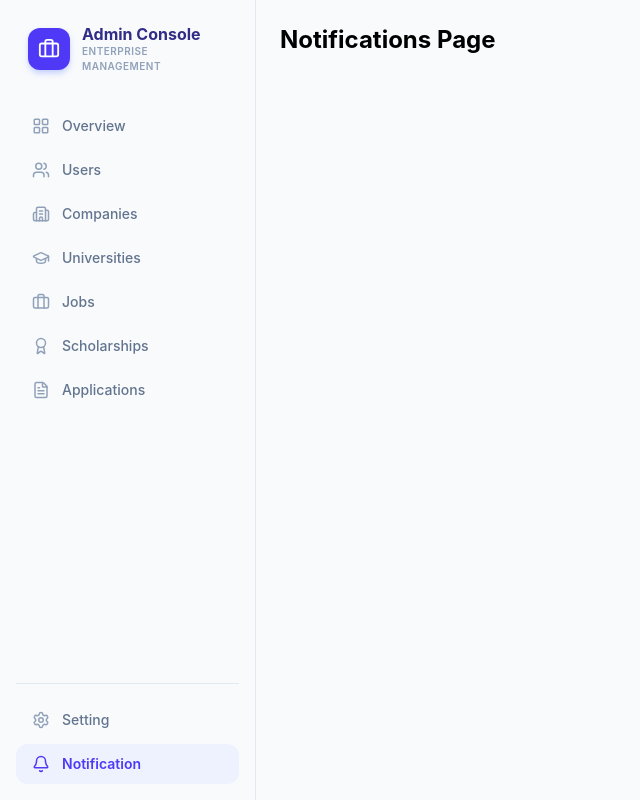
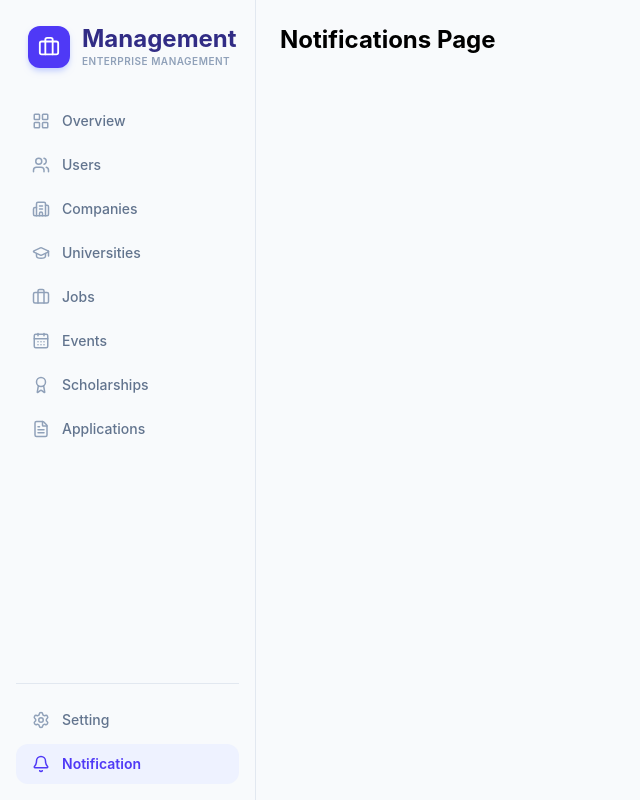
Before and after one commit to TeamProjectSpringBootETEC/FindYourPathFrontend, a React (Vite) app: page /dashboard/notifications in a window 1280 px wide. Shown: the whole page, without its empty margins (0-640 px from the left). Built offline with nearby package versions, Linux system fonts and the light colour scheme.

Commit message:
edited design

```diff
--- a/index.html
+++ b/index.html
@@ -4,7 +4,7 @@
     <meta charset="UTF-8" />
     <link rel="icon" type="image/svg+xml" href="/favicon.svg" />
     <meta name="viewport" content="width=device-width, initial-scale=1.0" />
-    <title>react_structure_folder</title>
+    <title>My Website</title>
   </head>
   <body>
     <div id="root"></div>
--- a/src/Routes/RouteApp.jsx
+++ b/src/Routes/RouteApp.jsx
@@ -49,6 +49,7 @@ function RouteApp() {
         <Route path="companies" element={<h1 className="text-2xl font-bold">Admin Companies Page</h1>} />
         <Route path="universities" element={<h1 className="text-2xl font-bold">Admin Universities Page</h1>} />
         <Route path="jobs" element={<h1 className="text-2xl font-bold">Admin Jobs Page</h1>} />
+        <Route path="events" element={<h1 className="text-2xl font-bold">Admin Events</h1>} />
         <Route path="scholarships" element={<h1 className="text-2xl font-bold">Admin Scholarships Page</h1>} />
         <Route path="applications" element={<h1 className="text-2xl font-bold">Applications Page</h1>} />
         <Route path="settings" element={<h1 className="text-2xl font-bold">Settings Page</h1>} />
--- a/src/components/Dashboards/header/Sidebar.jsx
+++ b/src/components/Dashboards/header/Sidebar.jsx
@@ -11,6 +11,7 @@ import {
   FileText,
   Settings,
   Bell,
+  CalendarDays,
 } from "lucide-react";
 
 const Sidebar = () => {
@@ -24,6 +25,7 @@ const Sidebar = () => {
       icon: GraduationCap,
     },
     { name: "Jobs", path: "/dashboard/jobs", icon: BriefcaseIcon },
+    { name: "Events", path: "/dashboard/events", icon: CalendarDays },
     { name: "Scholarships", path: "/dashboard/scholarships", icon: Award },
     { name: "Applications", path: "/dashboard/applications", icon: FileText },
   ];
@@ -42,8 +44,8 @@ const Sidebar = () => {
             <Briefcase size={22} />
           </div>
           <div>
-            <h1 className="font-bold text-indigo-900 leading-tight">
-              Admin Console
+            <h1 className="font-bold text-indigo-900 leading-tight text-2xl">
+              Management
             </h1>
             <p className="text-[10px] font-semibold text-slate-400 tracking-wider uppercase">
               Enterprise Management
```
